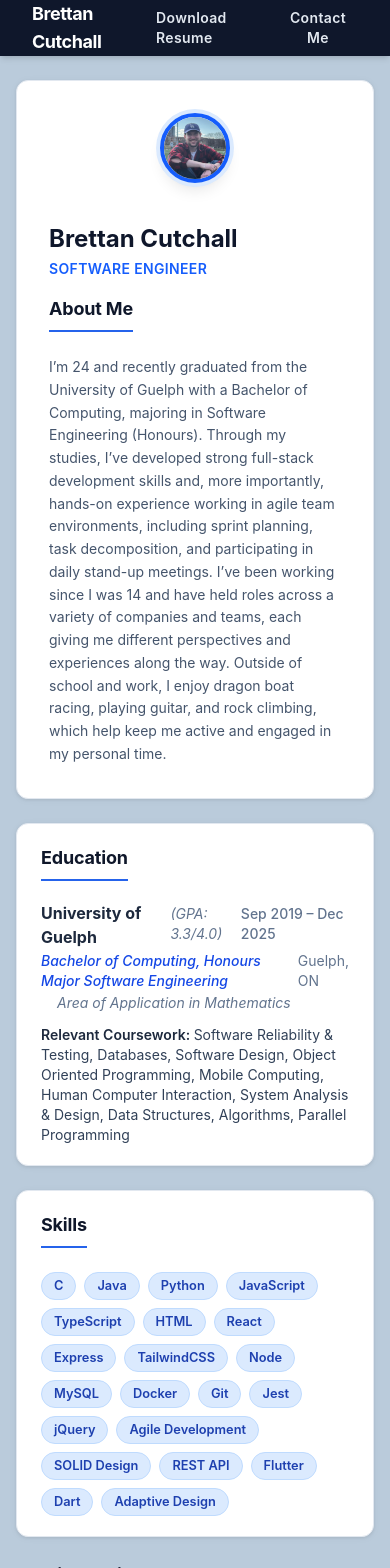
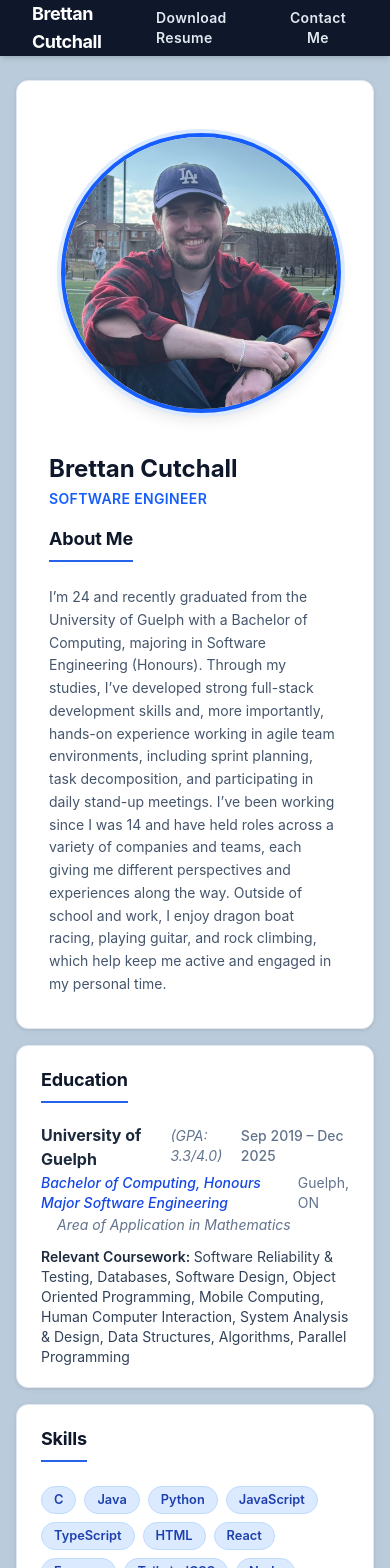
Before and after one commit to Bcutch/Resume, a React (Vite) app: page / in a window 390 px wide. Shown: the top 1568 px of the page. Built offline with nearby package versions, Linux system fonts and the light colour scheme.

Commit message:
few extra changes

```diff
--- a/src/components/card.component.tsx
+++ b/src/components/card.component.tsx
@@ -26,7 +26,7 @@ export const Card: React.FC<cardProps> = ({
                     <img
                         src={`/images/${img}`}
                         alt={title}
-                        className="w-full h-40 sm:h-52 object-cover rounded-t-xl"
+                        className="w-full h-36 sm:h-44 object-cover rounded-t-xl transition duration-300 group-hover:scale-105"
                     />
                     {/* <div className="absolute inset-0 bg-gradient-to-t from-slate-900/40 to-transparent rounded-t-xl" /> */}
                 </div>
--- a/src/components/headShot.component.tsx
+++ b/src/components/headShot.component.tsx
@@ -6,28 +6,18 @@ interface HSProps {
 
 export const HeadShot: React.FC<HSProps> = ({
     position="flex flex-auto justify-center mt-5 ml-3",
-    size=null,
+    size="28",
     border="border-4 border-blue-600 ring-4 ring-blue-100",
 }) => {
 
     return (
         <>
-            {size == null && (
-                <div className={position}>
-                    <img
-                        src="/images/headshot.jpg"
-                        className={`h-[18vw] w-[18vw] ${border} aspect-square rounded-full object-cover shadow-lg`}
-                    />
-                </div>
-            )}
-            {size != null && (
             <div className={position}>
                 <img
                     src="/images/headshot.jpg"
                     className={`h-${size} w-${size} ${border} aspect-square rounded-full object-cover shadow-lg`}
                 />
             </div>
-            )}
         </>
     )
 }
--- a/src/index.css
+++ b/src/index.css
@@ -36,6 +36,10 @@ body {
   grid-column: span 2;
 }
 
+.hs {
+  grid-row: span 2;
+}
+
 ul {
   list-style-type: disc;
 }
--- a/src/pages/home.page.tsx
+++ b/src/pages/home.page.tsx
@@ -19,7 +19,7 @@ export const Home: React.FC = () => {
                     <div className="w-full max-w-5xl mx-auto px-4 sm:px-6 mt-6 sm:mt-12">
                         <div className="section-card p-8 flex flex-col items-center gap-6 sm:flex-row sm:items-start">
                             <div className="flex-shrink-0">
-                                <HeadShot position="flex justify-center" />
+                                <HeadShot />
                             </div>
                             <div className="flex-1 mt-4 sm:mt-0">
                                 <h1 className="text-2xl font-bold text-slate-900 mb-1">
@@ -42,10 +42,10 @@ export const Home: React.FC = () => {
                                 </p>
                             </div>
                         </div>
-                        <div className="mt-6">
+                        <div className="mt-4 sm:mt-6">
                             <School />
                         </div>
-                        <div className="mt-6">
+                        <div className="mt-4 sm:mt-6">
                             <Skills />
                         </div>
                     </div>
```
Lines whose indentation alone changed are shown as unchanged.
